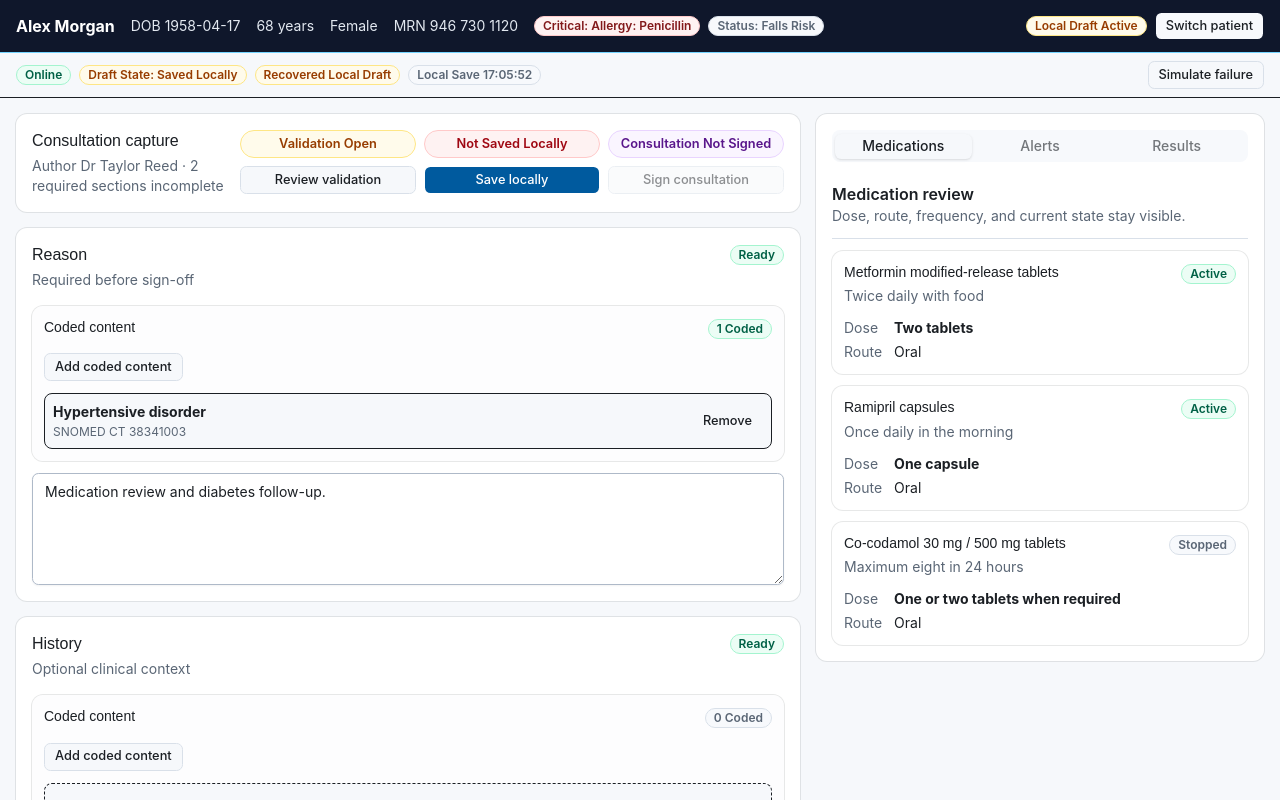
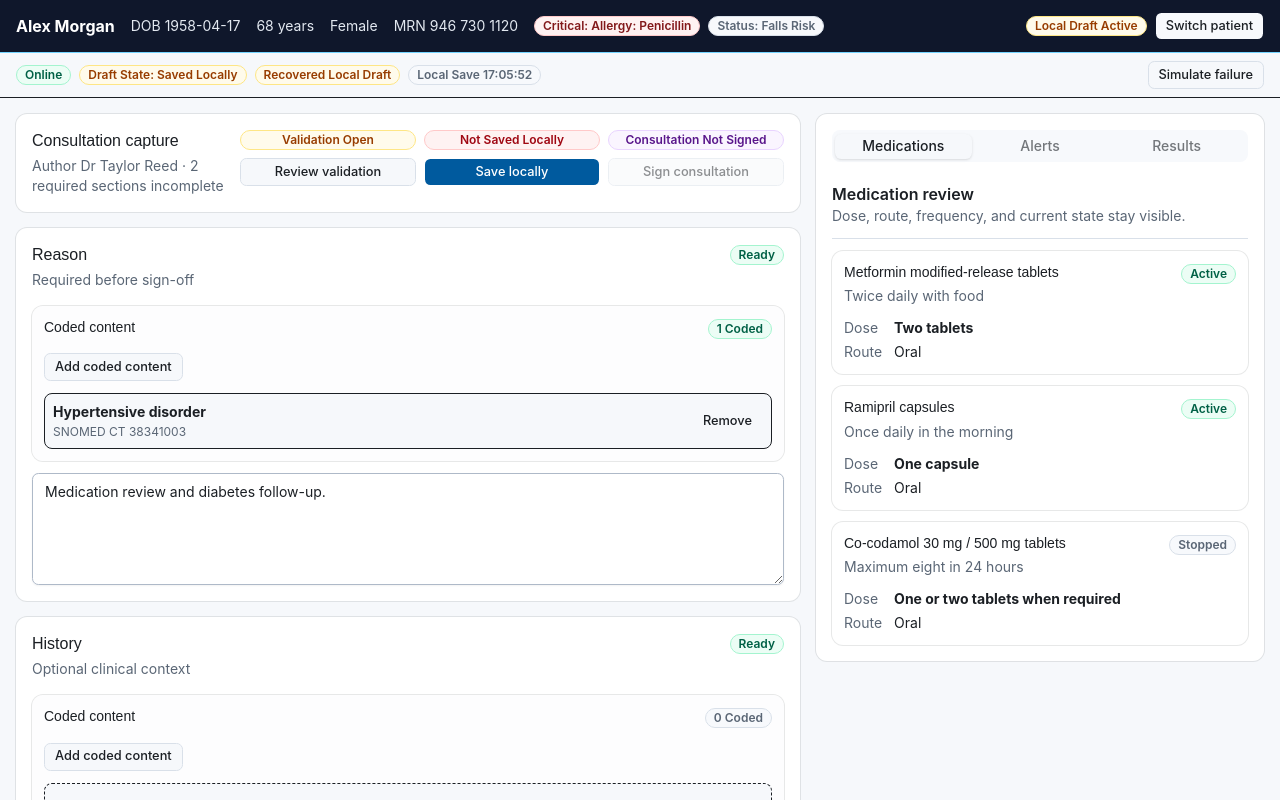
Before and after one commit to ajdench/Microsoft-Health-Common-User-Interface, a React (Vite) app in the folder prototypes/ehr-shadcn-pwa/: page / in a window 1280 px wide. Shown: the top 800 px of the page. Built offline with nearby package versions, Linux system fonts and the light colour scheme.

Commit message:
Restore normal V2 banner pill height

```diff
--- a/prototypes/ehr-shadcn-pwa/src/App.tsx
+++ b/prototypes/ehr-shadcn-pwa/src/App.tsx
@@ -64,13 +64,13 @@ export function App() {
               </CardDescription>
               <CardAction className="mt-2 grid w-full gap-2 sm:mt-0 sm:min-w-[34rem]" data-testid="consultation-banner-action-rail">
                 <div className="grid gap-2 sm:grid-cols-3">
-                  <ClinicalBadge className="h-7 w-full justify-center px-2.5 text-[0.8rem]" tone={missingRequiredCount > 0 ? 'warn' : 'good'}>
+                  <ClinicalBadge className="w-full justify-center" tone={missingRequiredCount > 0 ? 'warn' : 'good'}>
                     {missingRequiredCount > 0 ? 'Validation open' : 'Validation clear'}
                   </ClinicalBadge>
-                  <ClinicalBadge className="h-7 w-full justify-center px-2.5 text-[0.8rem]" tone="bad">
+                  <ClinicalBadge className="w-full justify-center" tone="bad">
                     Not saved locally
                   </ClinicalBadge>
-                  <ClinicalBadge className="h-7 w-full justify-center px-2.5 text-[0.8rem]" tone="purple">
+                  <ClinicalBadge className="w-full justify-center" tone="purple">
                     Consultation not signed
                   </ClinicalBadge>
                 </div>
```
Also changed, not shown: 2 other files (tests, documents, lock files or other folders).
